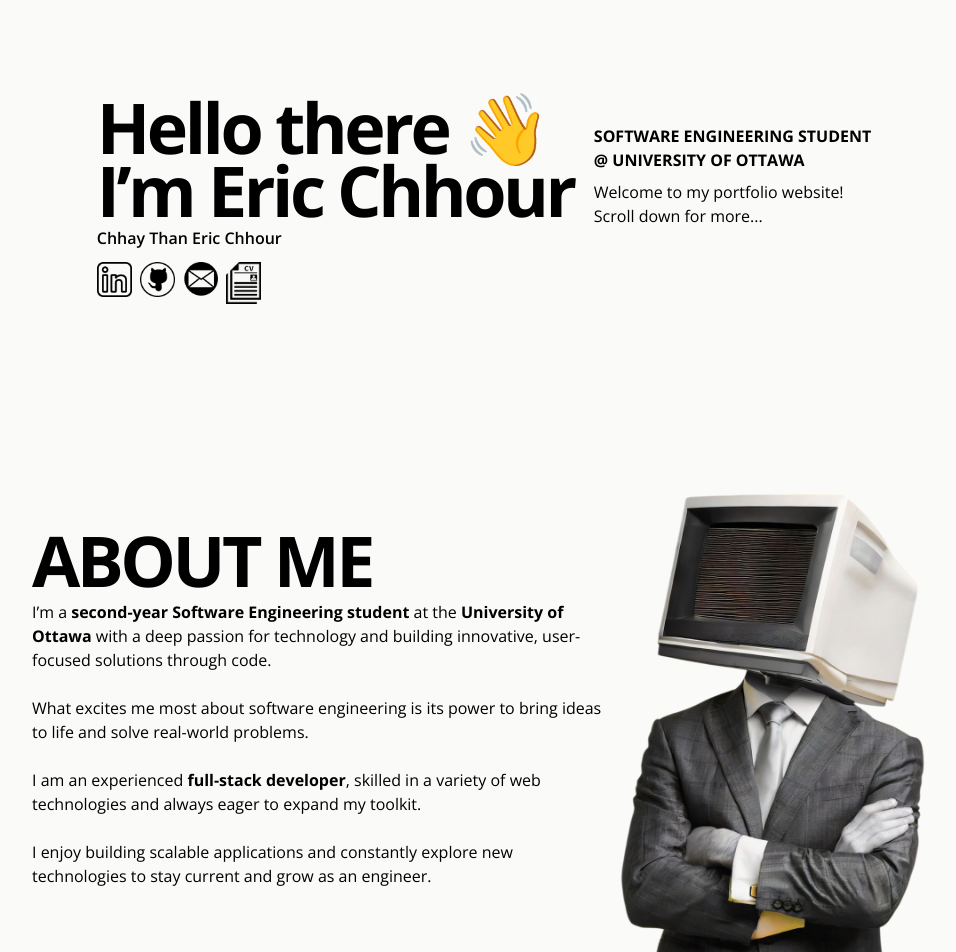
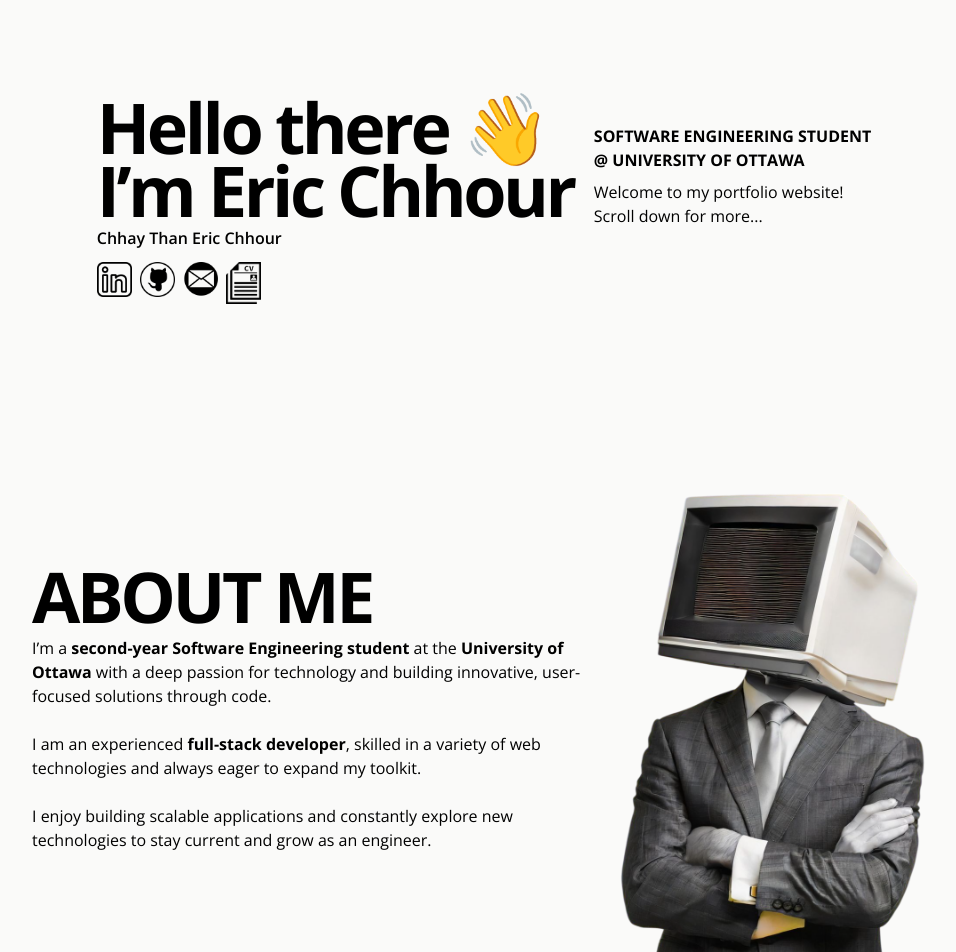
Before and after one commit to ChhayThan/SEG3125-Portfolio, a React (Vite) app: page / in a window 1280 px wide. Shown: the top 952 px of the page, without its empty margins (156-1112 px from the left). Built offline with nearby package versions, Linux system fonts and the light colour scheme.

Commit message:
UI tweaks - bgcolor and text touchup

```diff
--- a/src/components/About.jsx
+++ b/src/components/About.jsx
@@ -13,13 +13,11 @@ export const About = () => {
             I’m a <strong>second-year Software Engineering student</strong> at
             the <strong>University of Ottawa</strong> with a deep passion for
             technology and building innovative, user-focused solutions through
-            code. <br /> <br />
-            What excites me most about software engineering is its power to
-            bring ideas to life and solve real-world problems. <br /> <br />I am
-            an experienced <strong>full-stack developer</strong>, skilled in a
-            variety of web technologies and always eager to expand my toolkit.{" "}
-            <br /> <br />I enjoy building scalable applications and constantly
-            explore new technologies to stay current and grow as an engineer.
+            code. <br /> <br />I am an experienced{" "}
+            <strong>full-stack developer</strong>, skilled in a variety of web
+            technologies and always eager to expand my toolkit. <br /> <br />I
+            enjoy building scalable applications and constantly explore new
+            technologies to stay current and grow as an engineer.
           </p>
         </div>
         <div className="max-[832px]:hidden">
--- a/src/components/CaseStudy.jsx
+++ b/src/components/CaseStudy.jsx
@@ -8,7 +8,7 @@ export const CaseStudy = () => {
 
       <div className="carousel carousel-center bg-stone-100 rounded-box  max-w-70  min-[500px]:max-w-[85vw] space-x-4 p-4 gap-5 shadow-md">
         <div className="carousel-item">
-          <div className="card w-60 min-[832px]:w-96 shadow-md">
+          <div className="card w-60 min-[832px]:w-96 shadow-md bg-white">
             <figure>
               <img src={comingSoonSign} alt="Coming soon image" />
             </figure>
@@ -28,7 +28,7 @@ export const CaseStudy = () => {
         </div>
 
         <div className="carousel-item">
-          <div className="card w-60 min-[832px]:w-96 shadow-md">
+          <div className="card w-60 min-[832px]:w-96 shadow-md bg-white">
             <figure>
               <img src={comingSoonSign} alt="Coming soon image" />
             </figure>
@@ -44,7 +44,7 @@ export const CaseStudy = () => {
         </div>
 
         <div className="carousel-item">
-          <div className="card w-60 min-[832px]:w-96 shadow-md">
+          <div className="card w-60 min-[832px]:w-96 shadow-md bg-white">
             <figure>
               <img src={comingSoonSign} alt="Coming soon image" />
             </figure>
@@ -63,7 +63,7 @@ export const CaseStudy = () => {
         </div>
 
         <div className="carousel-item">
-          <div className="card w-60 min-[832px]:w-96 shadow-md">
+          <div className="card w-60 min-[832px]:w-96 shadow-md bg-white">
             <figure>
               <img src={comingSoonSign} alt="Coming soon image" />
             </figure>
```
